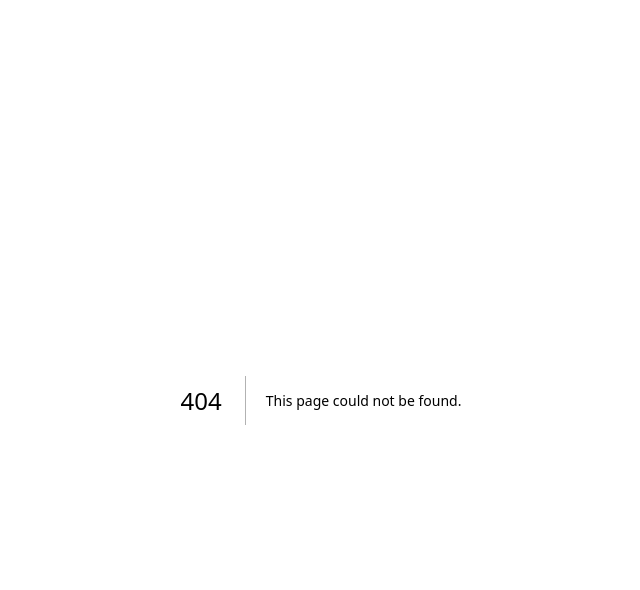
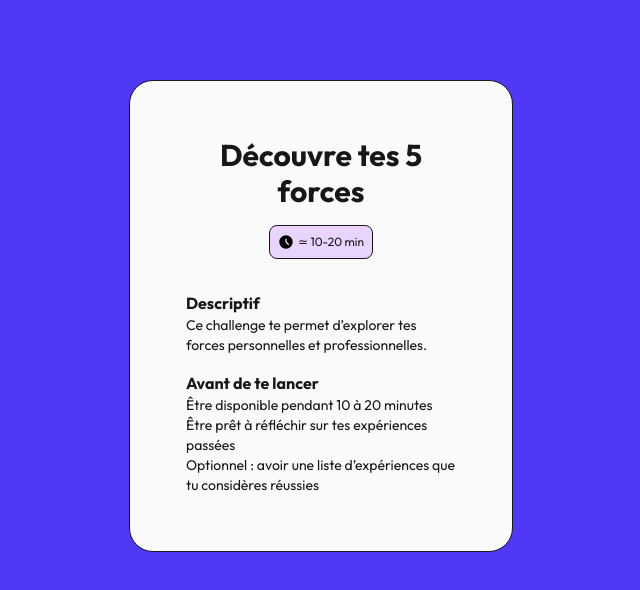
Before and after one commit to manon-coulombe/ma-voie, a Next.js app: page /decouvre_5_forces in a window 1280 px wide. Before the commit this address had no page. Shown: the top 590 px of the page, without its empty margins (319-959 px from the left). Built offline with nearby package versions, Linux system fonts and the light colour scheme.

Commit message:
style challenge page

```diff
--- /dev/null
+++ b/app/[slug]/page.tsx
@@ -0,0 +1,33 @@
+import { use } from "react";
+import challengesJson from "../data/challenges.json";
+import {Challenge} from "@/app/types/challenge";
+import Duration from "@/app/components/duration";
+
+export default function ChallengePage({params}: {params: Promise<{slug: string}>}) {
+    const { slug } = use(params);
+
+    const challenge = (challengesJson.challenges as Challenge[]).find(
+        c => {
+            return c.id === slug;
+        }
+    )
+
+    if (!challenge) return <>Error</>
+
+    return (
+        <main className="w-screen h-screen p-20 bg-indigo-600">
+            <div className="max-w-sm mx-auto bg-neutral-50 p-14 border rounded-3xl">
+                <div className="flex flex-col w-full items-center mb-8">
+                    <h1 className="text-3xl font-bold text-center mb-4">{challenge.title}</h1>
+                    <Duration duration={challenge.duration}/>
+                </div>
+                <h2 className="font-bold">Descriptif</h2>
+                <p className="text-sm mb-4">{challenge.longDescription}</p>
+                <h2 className="font-bold">Avant de te lancer</h2>
+            <ul className="text-sm">
+                {challenge.requirements.map((requirement, index) => <li key={index}>{requirement}</li>)}
+            </ul>
+            </div>
+        </main>
+    )
+}
--- a/app/challenges/[slug]/page.tsx
+++ /dev/null
@@ -1,30 +0,0 @@
-import { use } from "react";
-import challengesJson from "../../data/challenges.json";
-import {Challenge} from "@/app/types/challenge";
-
-export default function ChallengePage({params}: {params: Promise<{slug: string}>}) {
-    const { slug } = use(params);
-    console.log(slug)
-
-    const challenge = (challengesJson.challenges as Challenge[]).find(
-        c => {
-            console.log(c.id)
-            return c.id === slug;
-        }
-    )
-
-    if (!challenge) return <>Error</>
-
-    return (
-        <main className="max-w-4xl mx-auto p-6">
-            <h1 className="text-3xl font-bold">{challenge.title}</h1>
-            <p className="text-body mb-6">{challenge.duration}</p>
-            <h2 className="font-bold">Descriptif</h2>
-            <p className="text-body mb-4">{challenge.longDescription}</p>
-            <h2 className="font-bold">Avant de te lancer</h2>
-            <ul className="text-body">
-                {challenge.requirements.map((r, i) => <li key={i}>{r}</li>)}
-            </ul>
-        </main>
-    )
-}
--- a/app/components/challengeCard.tsx
+++ b/app/components/challengeCard.tsx
@@ -1,12 +1,13 @@
 import {Challenge} from "@/app/types/challenge";
 import Link from "next/link";
+import Duration from "@/app/components/duration";
 
 export default function ChallengeCard({challenge}: {challenge: Challenge}) {
     return (
-        <Link href={`/challenges/${challenge.id}`} className="block w-full p-6 border border-neutral-400 rounded-2xl shadow-sm hover:bg-neutral-200">
-            <h2 className="mb-3 text-2xl font-bold">{challenge.title}</h2>
-            <p className="text-body mb-2">{challenge.duration}</p>
-            <p className="text-body">{challenge.description}</p>
+        <Link href={`/${challenge.id}`} className="block w-full p-6 border border-neutral-400 rounded-2xl shadow-sm hover:bg-neutral-200">
+            <h2 className="mb-3 text-xl font-bold">{challenge.title}</h2>
+            <Duration duration={challenge.duration}/>
+            <p className="text-sm mt-2">{challenge.description}</p>
         </Link>
 
     )
--- /dev/null
+++ b/app/components/duration.tsx
@@ -0,0 +1,14 @@
+
+export default function Duration({duration}: {duration: string}) {
+    return (
+        <div className="flex w-fit p-2 border rounded-lg bg-purple-200">
+            <svg className="w-4 mr-1" focusable="false" aria-hidden="true"
+                 viewBox="0 0 24 24">
+                <path
+                    d="M11.99 2C6.47 2 2 6.48 2 12s4.47 10 9.99 10C17.52 22 22 17.52 22 12S17.52 2 11.99 2m3.3 14.71L11 12.41V7h2v4.59l3.71 3.71z"></path>
+            </svg>
+            <p className="text-xs">≃ {duration}</p>
+        </div>
+
+    )
+}
--- a/app/layout.tsx
+++ b/app/layout.tsx
@@ -9,8 +9,8 @@ const outfit = Outfit({
 })
 
 export const metadata: Metadata = {
-  title: "Create Next App",
-  description: "Generated by create next app",
+  title: "Ma Voie",
+  description: "Liste de challenges",
 };
 
 export default function RootLayout({
```
